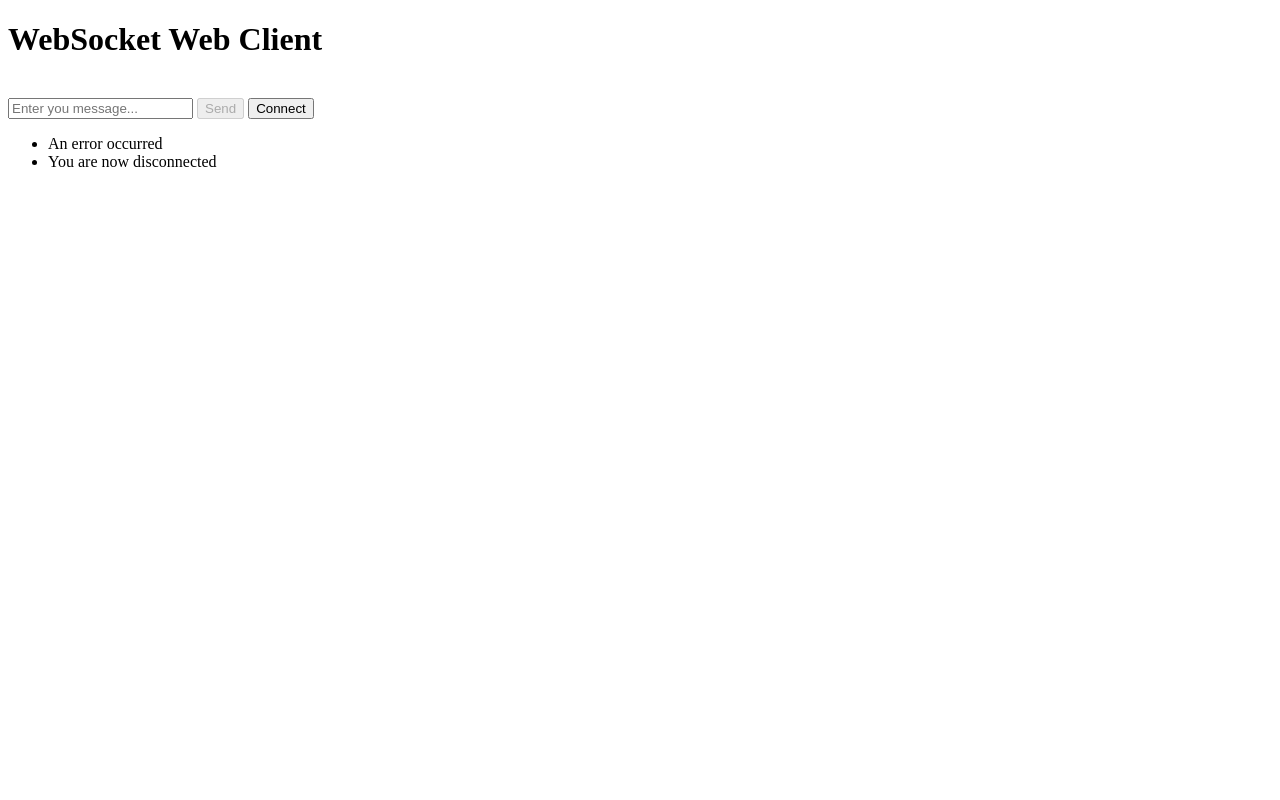
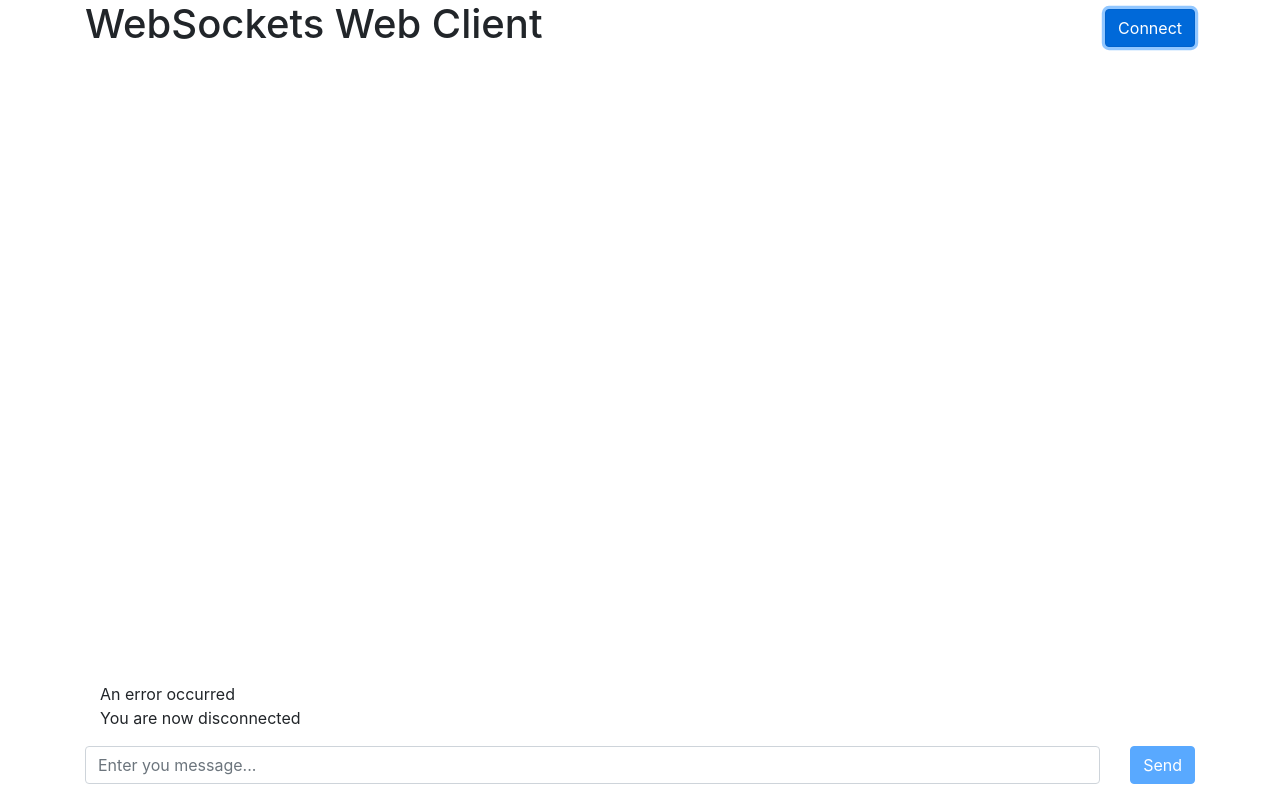
Before and after one commit to RenanDiaz/WebSockets, a plain HTML site: page WebSockets.Server/wwwroot/index.html in a window 1280 px wide. Both pictures are taken after a click on the button "Connect". Drawn offline with nearby package versions, Linux system fonts and the light colour scheme.

Commit message:
Bootstrap 4

```diff
--- a/WebSockets.Server/wwwroot/index.html
+++ b/WebSockets.Server/wwwroot/index.html
@@ -2,20 +2,54 @@
 <html>
 <head>
     <meta charset="utf-8" />
-    <title>WebSocket Web Client</title>
+    <meta name="viewport" content="width=device-width, initial-scale=1, shrink-to-fit=no">
+    <title>WebSockets Web Client</title>
+    <link rel="stylesheet" href="https://stackpath.bootstrapcdn.com/bootstrap/4.4.1/css/bootstrap.min.css" integrity="sha384-Vkoo8x4CGsO3+Hhxv8T/Q5PaXtkKtu6ug5TOeNV6gBiFeWPGFN9MuhOf23Q9Ifjh" crossorigin="anonymous">
+    <style type="text/css">
+        #messages-container {
+            height: calc(100vh - 126px);
+            overflow-y: auto;
+        }
+
+        @media(max-width: 424px) {
+            #messages-container {
+                height: calc(100vh - 287px);
+            }
+        }
+    </style>
 </head>
 <body>
-    <h1>WebSocket Web Client</h1>
-    <br />
-    <input type="text" placeholder="Enter you message..." id="message-to-send" />
-    <button type="button" id="send-button" disabled>Send</button>
-    <button type="button" id="toggle-connection-btn">Connect</button>
-    <ul id="messages"></ul>
+    <div class="container">
+        <div class="row align-items-center justify-content-between">
+            <div class="col-auto">
+                <h1>WebSockets Web Client</h1>
+            </div>
+            <div class="col-auto">
+                <button type="button" id="toggle-connection-btn" class="btn btn-primary">Connect</button>
+            </div>
+        </div>
+        <div class="row align-items-end" id="messages-container">
+            <div class="col" id="messages"></div>
+        </div>
+    </div>
+    <div class="fixed-bottom">
+        <div class="container">
+            <div class="row align-items-center my-3">
+                <div class="col">
+                    <input type="text" placeholder="Enter you message..." id="message-to-send" class="form-control" />
+                </div>
+                <div class="col-auto">
+                    <button type="button" id="send-button" disabled class="btn btn-primary">Send</button>
+                </div>
+            </div>
+        </div>
+    </div>
 
     <script type="text/javascript">
         const uri = `ws://${location.host}/chat`;
         let socket;
-        const list = document.getElementById('messages');
+        const conversationContainer = document.getElementById('messages-container');
+        const conversation = document.getElementById('messages');
         const input = document.getElementById('message-to-send');
         const sendBtn = document.getElementById('send-button');
         const toggleConnectionBtn = document.getElementById('toggle-connection-btn');
@@ -33,6 +67,7 @@
             const message = input.value;
             sendMessage(message);
             input.value = '';
+            input.focus();
         });
 
         function connect() {
@@ -41,6 +76,8 @@
                 appendItem('You are now connected');
                 connectionIsOpen = true;
                 toggleConnectionBtn.textContent = 'Disconnect';
+                toggleConnectionBtn.classList.remove('btn-primary');
+                toggleConnectionBtn.classList.add('btn-danger');
                 sendBtn.removeAttribute('disabled');
             };
 
@@ -48,6 +85,8 @@
                 appendItem('You are now disconnected');
                 connectionIsOpen = false;
                 toggleConnectionBtn.textContent = 'Connect';
+                toggleConnectionBtn.classList.remove('btn-danger');
+                toggleConnectionBtn.classList.add('btn-primary');
                 sendBtn.setAttribute('disabled', true);
             };
 
@@ -66,9 +105,11 @@
         };
 
         function appendItem(message) {
-            var listItem = document.createElement('li');
-            listItem.appendChild(document.createTextNode(message));
-            list.appendChild(listItem);
+            var row = document.createElement('div');
+            row.classList.add('col-12');
+            row.appendChild(document.createTextNode(message));
+            conversation.appendChild(row);
+            conversationContainer.scrollTo({ top: conversationContainer.scrollHeight });
         }
     </script>
 </body>
```
